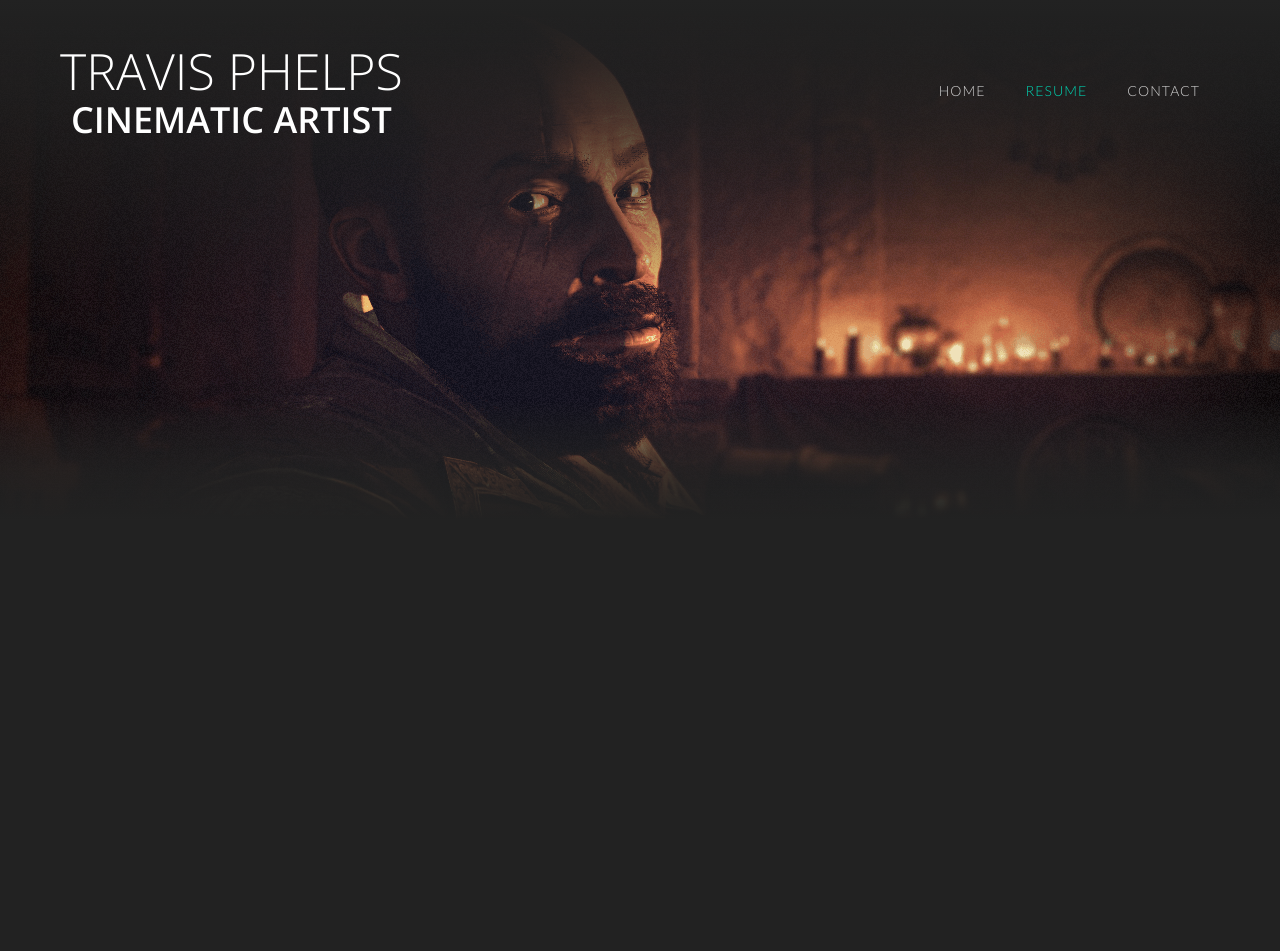
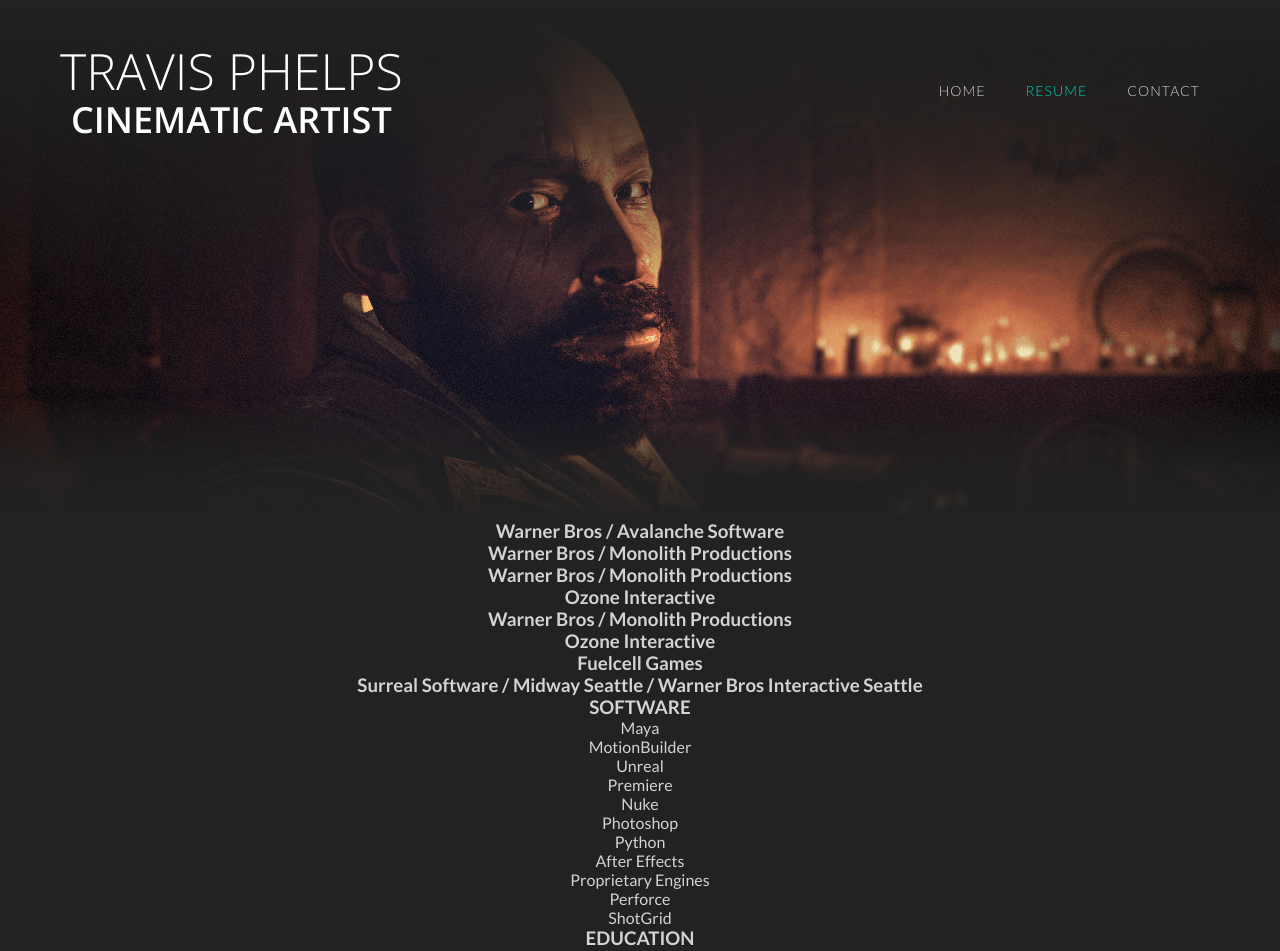
Before and after one commit to cynthem/travis-portfolio, a React (Create React App) app: page /resume in a window 1280 px wide. Shown: the top 951 px of the page. Built offline with nearby package versions, Linux system fonts and the light colour scheme.

Commit message:
Add initial resume layout

```diff
--- a/src/routes/Resume.js
+++ b/src/routes/Resume.js
@@ -9,9 +9,60 @@ export default function Resume() {
                 <div className="transition-overlay"></div>
             </Parallax>
             <div className="resume-content">
-                <div className="position-section"></div>
-                <div className="software-section"></div>
-                <div className="education-section"></div>
+                <div className="position-section">
+                    <h3>Warner Bros / Avalanche Software</h3>
+                    <div className="position-details"></div>
+                </div>
+                <div className="position-section">
+                    <h3>Warner Bros / Monolith Productions</h3>
+                    <div className="position-details"></div>
+                </div>
+                <div className="position-section">
+                    <h3>Warner Bros / Monolith Productions</h3>
+                    <div className="position-details"></div>
+                </div>
+                <div className="position-section">
+                    <h3>Ozone Interactive</h3>
+                    <div className="position-details"></div>
+                </div>
+                <div className="position-section">
+                    <h3>Warner Bros / Monolith Productions</h3>
+                    <div className="position-details"></div>
+                </div>
+                <div className="position-section">
+                    <h3>Ozone Interactive</h3>
+                    <div className="position-details"></div>
+                </div>
+                <div className="position-section">
+                    <h3>Fuelcell Games</h3>
+                    <div className="position-details"></div>
+                </div>
+                <div className="position-section">
+                    <h3>Surreal Software / Midway Seattle / Warner Bros Interactive Seattle</h3>
+                    <div className="position-details"></div>
+                    <div className="position-details"></div>
+                    <div className="position-details"></div>
+                </div>
+                <div className="software-section">
+                    <h3>SOFTWARE</h3>
+                    <div className="software-grid">
+                        <p>Maya</p>
+                        <p>MotionBuilder</p>
+                        <p>Unreal</p>
+                        <p>Premiere</p>
+                        <p>Nuke</p>
+                        <p>Photoshop</p>
+                        <p>Python</p>
+                        <p>After Effects</p>
+                        <p>Proprietary Engines</p>
+                        <p>Perforce</p>
+                        <p>ShotGrid</p>
+                    </div>
+                </div>
+                <div className="education-section">
+                    <h3>EDUCATION</h3>
+                    <p>Art Institute Seattle AAA Computer Animation</p>
+                </div>
             </div>
         </div>
     );
```
